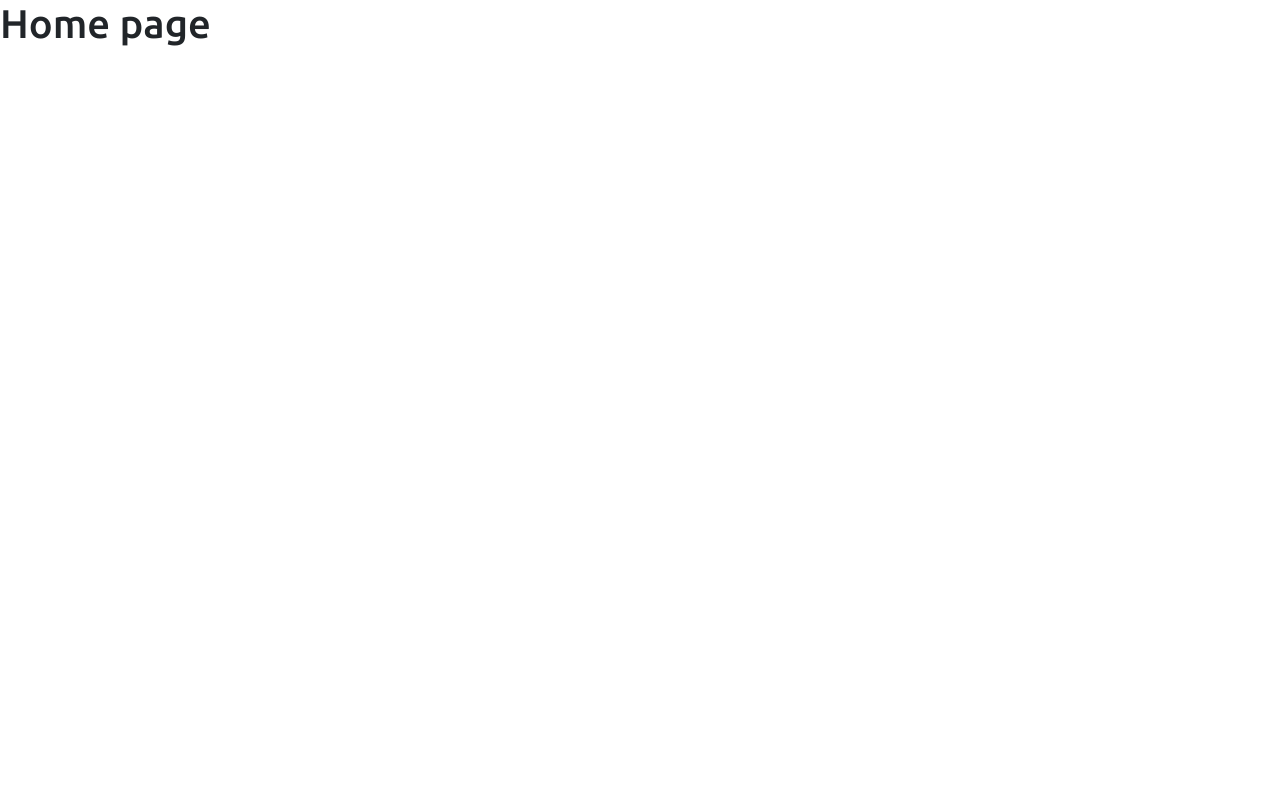
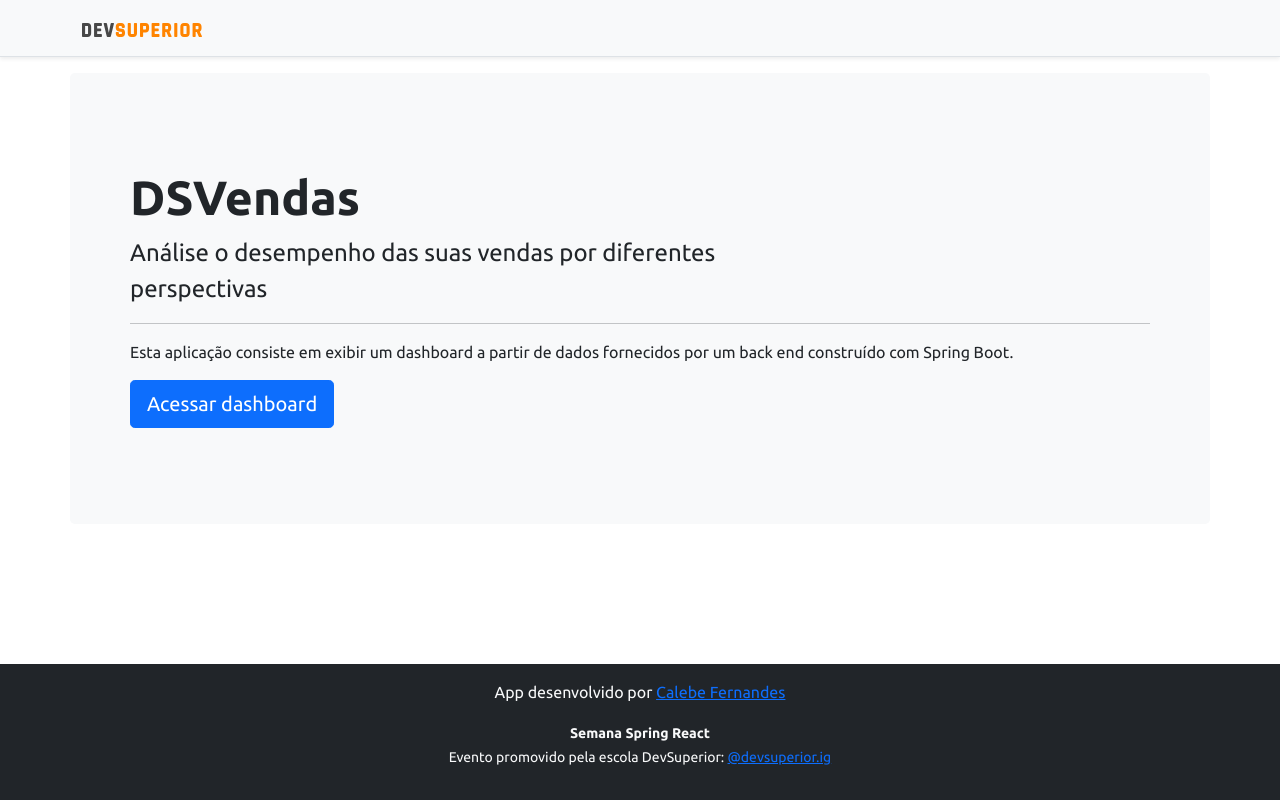
Before and after one commit to Calebe-Fernandes/dsVendas, a React (Create React App) app in the folder frontend/: page / in a window 1280 px wide. Built offline with nearby package versions, Linux system fonts and the light colour scheme.

Commit message:
Home, navigation

```diff
--- a/frontend/package.json
+++ b/frontend/package.json
@@ -12,9 +12,10 @@
     "@types/react": "^17.0.0",
     "@types/react-dom": "^17.0.0",
     "apexcharts": "^3.28.1",
-    "bootstrap": "^5.1.0",
+    "bootstrap": "^5.1.1",
     "react": "^17.0.2",
     "react-apexcharts": "^1.3.9",
+    "react-bootstrap": "^1.6.3",
     "react-dom": "^17.0.2",
     "react-router-dom": "^5.3.0",
     "react-scripts": "4.0.3",
--- a/frontend/src/components/NavBar/index.tsx
+++ b/frontend/src/components/NavBar/index.tsx
@@ -1,3 +1,4 @@
+import { Link } from 'react-router-dom';
 import ImgDsDark from '../../assets/img/ds-dark.svg';
 
 const NavBar = () => {
@@ -5,7 +6,9 @@
         <div className="d-flex flex-column flex-md-row align-items-center p-3 px-md-4 mb-3 bg-light border-bottom shadow-sm">
             <div className="container">
                 <nav className="my-2 my-md-0 mr-md-3">
-                    <img src={ImgDsDark} alt="DevSuperior" width="120" />
+                    <Link to = "/">
+                        <img src={ImgDsDark} alt="DevSuperior" width="120" />
+                    </Link>
                 </nav>
             </div>
         </div>
--- a/frontend/src/pages/Home/index.tsx
+++ b/frontend/src/pages/Home/index.tsx
@@ -1,8 +1,25 @@
+import Footer from "components/Footer";
+import NavBar from "components/NavBar";
+import { Link } from "react-router-dom";
+
 const Home = () => {
     return (
-        <div>
-            <h1>Home page</h1>
-        </div>
+
+        <>
+            <NavBar/>
+            <div className="container p-5 mb-4 bg-light rounded-3">
+                <div className="container-fluid py-5">
+                    <h1 className="display-5 fw-bold">DSVendas</h1>
+                    <p className="col-md-8 fs-4">Análise o desempenho das suas vendas por diferentes perspectivas</p>
+                    <hr/>
+                    <p>Esta aplicação consiste em exibir um dashboard a partir de dados fornecidos por um back end construído com Spring Boot.</p>
+                    <Link className="btn btn-primary btn-lg" to="/dashboard">
+                        Acessar dashboard
+                    </Link>
+                </div>
+            </div>
+            <Footer/>
+        </>
     );
 };
 
```
Also changed, not shown: frontend/src/assets/css/styles.css (line endings or trailing spaces), 1 other file (tests, documents, lock files or other folders).
